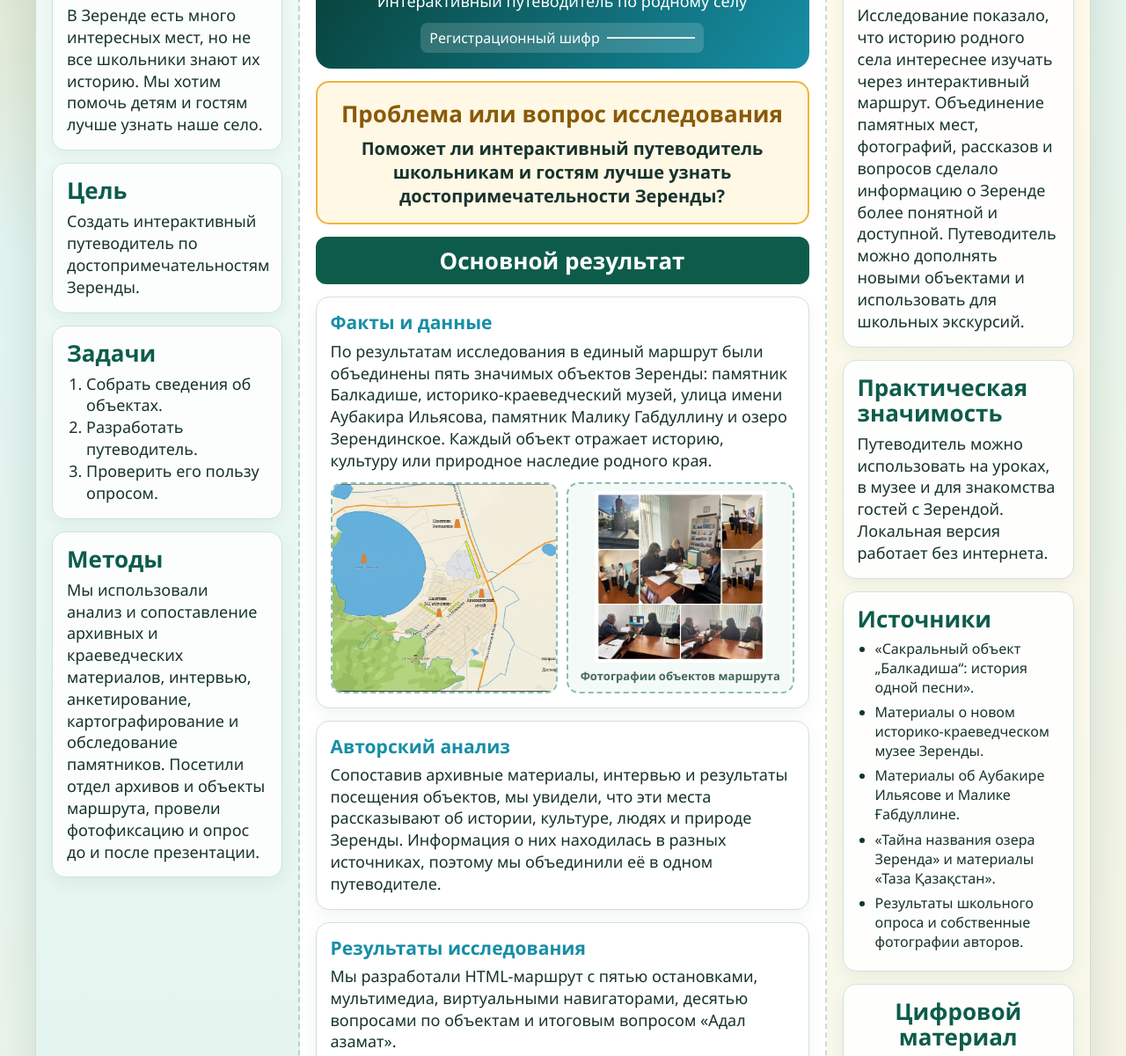
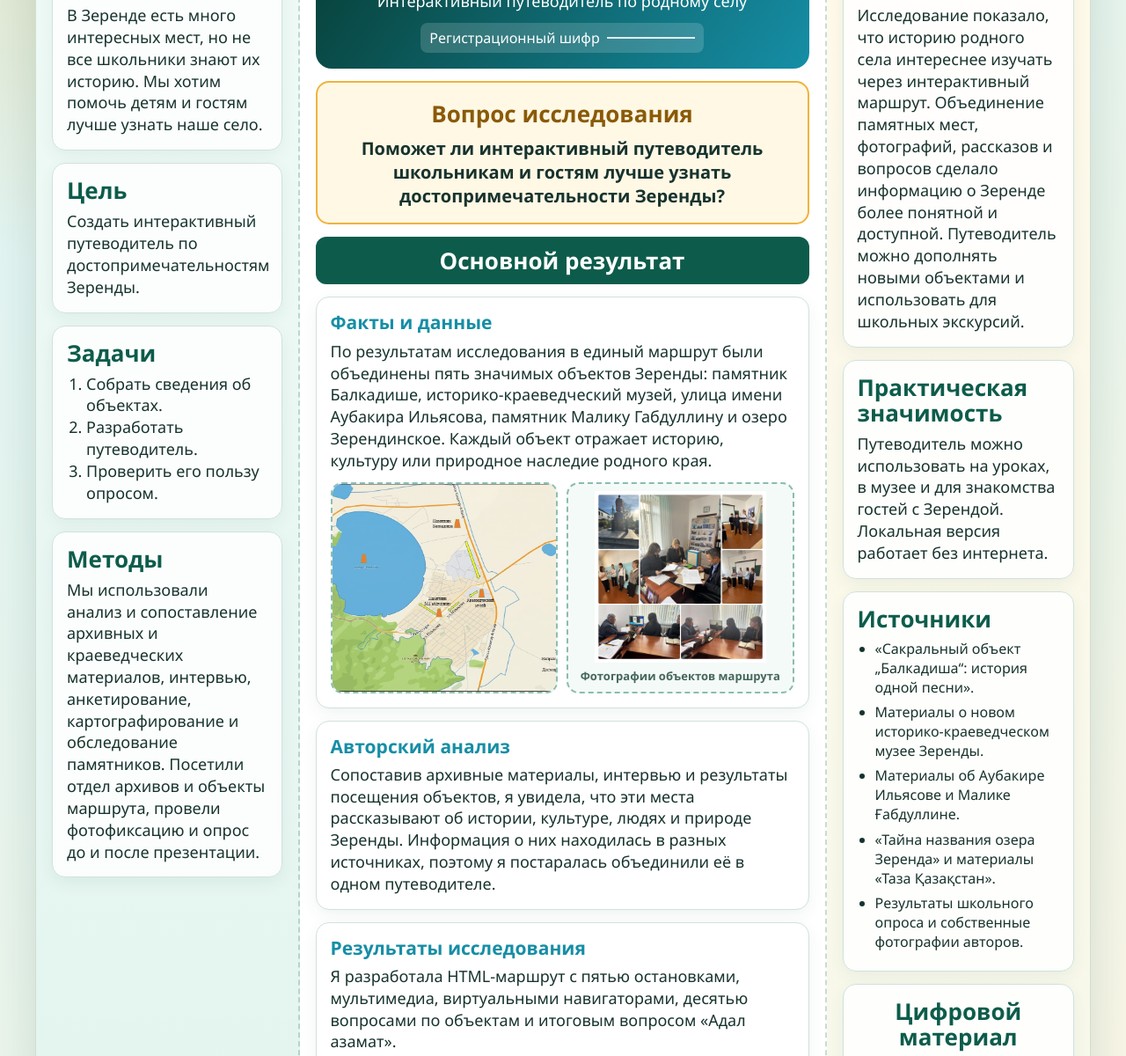
Before and after one commit to baglan18061982-jpg/zerenda-na-ladoni, a plain HTML site: page stand.html in a window 1280 px wide. Shown: the part 204-1404 px from the top of the page at 88% size. Drawn offline with Linux system fonts and the light colour scheme.

Commit message:
Update stand.html

```diff
--- a/stand.html
+++ b/stand.html
@@ -353,7 +353,7 @@ body.image-open::before {
 
       <article class="block">
         <h2>Методы</h2>
-        <p>Мы использовали анализ и сопоставление архивных и краеведческих материалов, интервью, анкетирование, картографирование и обследование памятников. Посетили отдел архивов и объекты маршрута, провели фотофиксацию и опрос до и после презентации.</p>
+        <p> Мы использовали анализ и сопоставление архивных и краеведческих материалов, интервью, анкетирование, картографирование и обследование памятников. Посетили отдел архивов и объекты маршрута, провели фотофиксацию и опрос до и после презентации.</p>
       </article>
 
       <p class="footer-note">Формулировки составлены от имени участников проекта.</p>
@@ -367,7 +367,7 @@ body.image-open::before {
       </header>
 
       <section class="question">
-        <h2>Проблема или вопрос исследования</h2>
+        <h2>Вопрос исследования</h2>
         <p>Поможет ли интерактивный путеводитель школьникам и гостям лучше узнать достопримечательности Зеренды?</p>
       </section>
 
@@ -394,12 +394,12 @@ body.image-open::before {
 
       <article class="block">
         <h3>Авторский анализ</h3>
-        <p>Сопоставив архивные материалы, интервью и результаты посещения объектов, мы увидели, что эти места рассказывают об истории, культуре, людях и природе Зеренды. Информация о них находилась в разных источниках, поэтому мы объединили её в одном путеводителе.</p>
+        <p>Сопоставив архивные материалы, интервью и результаты посещения объектов, я увидела, что эти места рассказывают об истории, культуре, людях и природе Зеренды. Информация о них находилась в разных источниках, поэтому я постаралась объединили её в одном путеводителе.</p>
       </article>
 
       <article class="block">
         <h3>Результаты исследования</h3>
-        <p>Мы разработали HTML-маршрут с пятью остановками, мультимедиа, виртуальными навигаторами, десятью вопросами по объектам и итоговым вопросом «Адал азамат».</p>
+        <p>Я разработала HTML-маршрут с пятью остановками, мультимедиа, виртуальными навигаторами, десятью вопросами по объектам и итоговым вопросом «Адал азамат».</p>
         <div class="survey-placeholder" style="margin-top:12px">
   <strong>Результаты опроса</strong>
 
```
